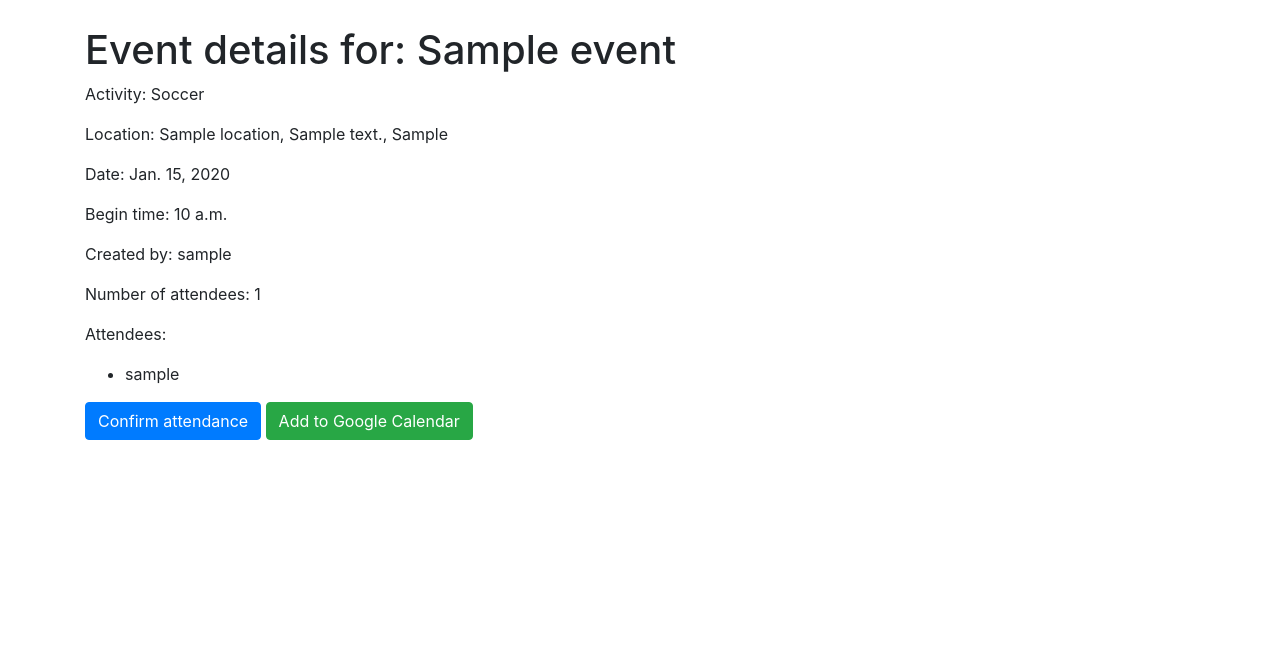
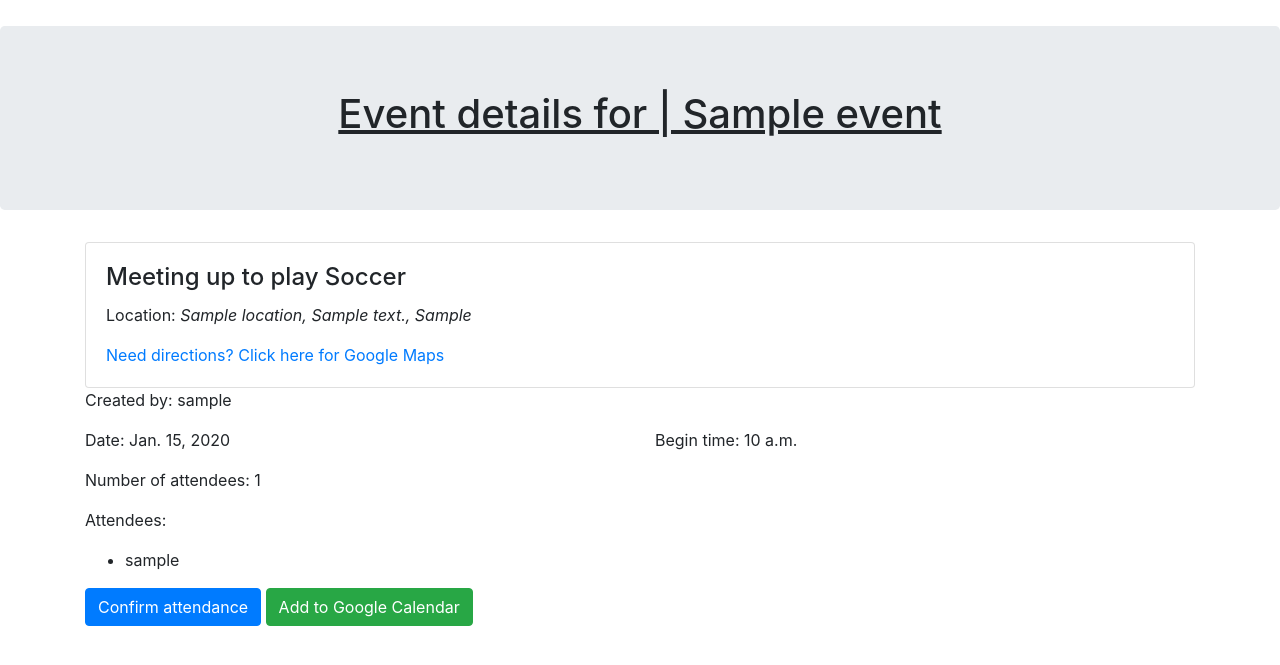
Before and after one commit to jrodowick/SeniorProject, a Django app: page /events/view/1/ in a window 1280 px wide. Shown: the part 56-721 px from the top of the page. Run offline with Django 3.2, Linux system fonts and the light colour scheme; tables that the repository leaves empty hold one stand-in row (values such as "Sample post"); some libraries are stand-ins or nearby versions.

Commit message:
Changes style of profile/event_info pages

```diff
--- a/gagp/templates/event_info.html
+++ b/gagp/templates/event_info.html
@@ -5,13 +5,42 @@
 {% block title %}Events Information{% endblock %}
 
 {% block content %}
-<div class="container">
-<h1 class="tex-center">Event details for: {{ event.name}}</h1>
-  <p>Activity: {{ event.activity}}</p>
-  <p>Location: {{ event.location }}, {{ event.location.address }}, {{ event.location.city }}</p>
-  <p>Date: {{ event.date_of_event }}</p>
-  <p>Begin time: {{ event.time_of_event }}</p>
-  <p>Created by: {{ event.created_by }}</p>
+
+  <div class="jumbotron" >
+    <h1 class="text-center"><u>Event details for | {{ event.name }}</u></h1>
+  </div>
+
+  <div class="container">
+
+
+  <div class="card">
+    <div class="card-body">
+      <h4 class="card-title">Meeting up to play {{ event.activity }}</h4>
+      <p class="card-text">Location: <i>{{ event.location }}, {{ event.location.address }}, {{ event.location.city }}</i></p>
+      <a href="#" class="card-link">Need directions? Click here for Google Maps</a>
+    </div>
+  </div>
+
+  <div class="row">
+    <div class="col">
+      <p>Created by: {{ event.created_by }}</p>
+    </div>
+    <div class="col">
+
+    </div>
+  </div>
+
+  <div class="row">
+    <div class="col">
+      <p>Date: {{ event.date_of_event }}</p>
+    </div>
+    <div class="col">
+      <p>Begin time: {{ event.time_of_event }}</p>
+    </div>
+  </div>
+
+
+
   <p>Number of attendees: {{ event.attendees.count }}</p>
   <p>Attendees:
     <ul>
```
Also changed, not shown: gagp/templates/profile.html (+10 -2 lines).
